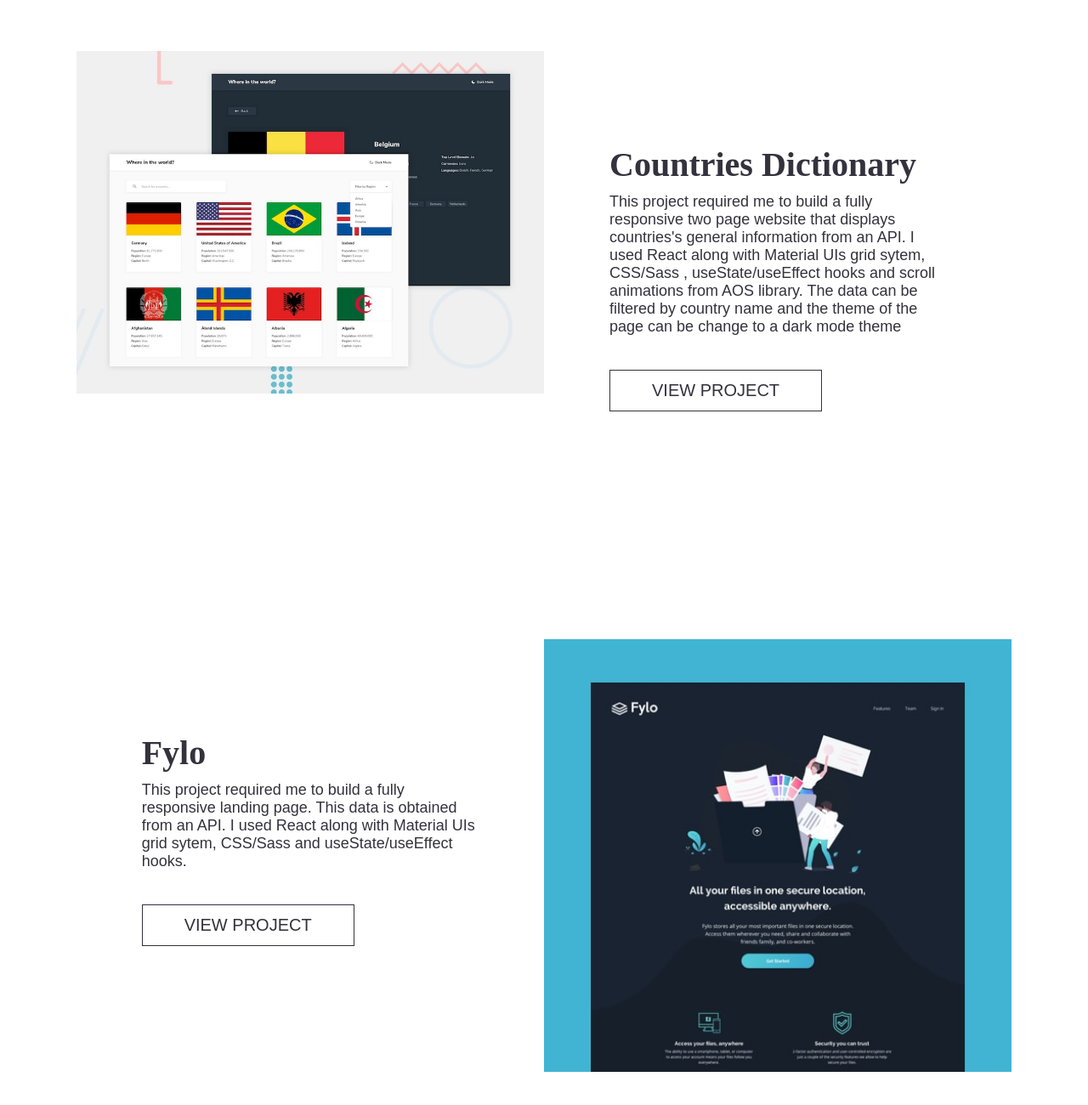
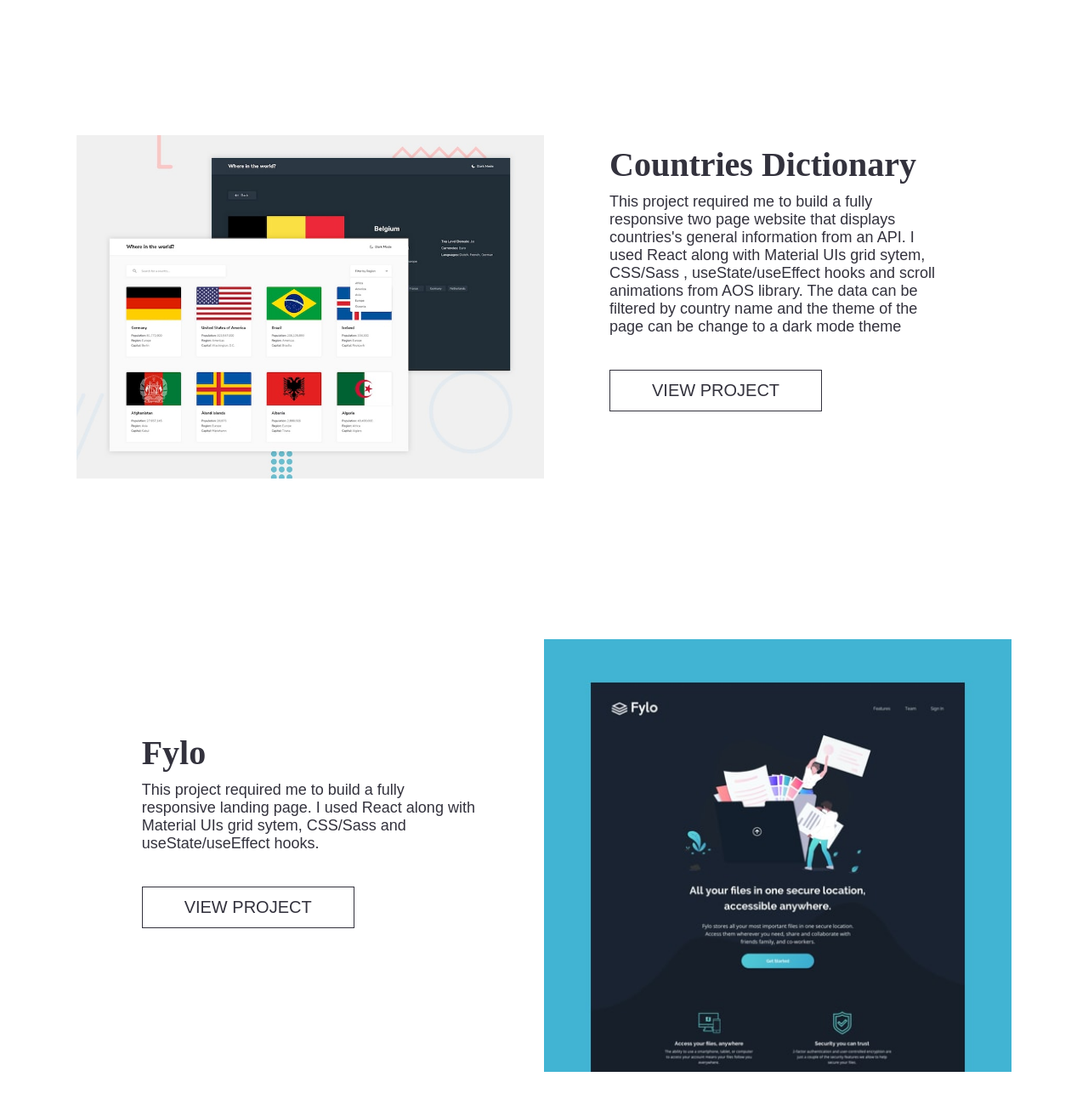
Before and after one commit to clf94-dev/personal-portfolio-react, a React (Create React App) app: page /portfolio in a window 1280 px wide. Shown: the part 1452-2752 px from the top of the page at 85% size. Built offline with nearby package versions, Linux system fonts and the light colour scheme.

Commit message:
added last projects

```diff
--- a/src/components/ProjectFullView.jsx
+++ b/src/components/ProjectFullView.jsx
@@ -14,6 +14,10 @@ import Fylo from './images/detail/image-fylo-hero.jpg';
 import CountriesDictionary from'./images/detail/countries-api-top.jpg';
 import Covid from './images/detail/covidTop.jpg';
 import Crypto from './images/detail/cryptoTop.jpg';
+import Scoot from './images/portfolio/scoot-top.jpg';
+import EasyBank from './images/portfolio/easybank-top.jpg';
+import ChatApp from './images/portfolio/chat-app-top.jpg';
+import Dine from './images/portfolio/dine-top.jpg';
 
 
 import ManageStatic from './images/detail/image-manage-preview-1.jpg';
@@ -22,6 +26,10 @@ import InsureStatic from './images/detail/image-insure-preview-1.jpg';
 import FyloStatic from './images/detail/image-fylo-preview-1.jpg';
 import CryptoStatic1 from './images/detail/cryptostatic1.jpg';
 import CovidStatic1 from './images/detail/covidstatic1.jpg';
+import ScootStatic1 from './images/portfolio/scoot-top.jpg';
+import EasyBankStatic1 from './images/portfolio/easybank-top.jpg';
+import ChatAppStatic1 from './images/portfolio/chat-app-top.jpg';
+import DineStatic1 from './images/portfolio/dine-top.jpg';
 
 import ManageStatic2 from './images/detail/image-manage-preview-2.jpg';
 import BookmarkStatic2 from './images/detail/image-bookmark-preview-2.jpg';
@@ -30,14 +38,18 @@ import FyloStatic2 from './images/detail/image-fylo-preview-2.jpg';
 import CountriesStatic from './images/detail/countries-api-static.jpeg';
 import CryptoStatic2 from './images/detail/cryptostatic2.jpg';
 import CovidStatic2 from './images/detail/covidstatic2.jpg';
+import ScootStatic2 from './images/portfolio/scoot-static.jpg';
+import EasyBankStatic2 from './images/portfolio/easybank-static.jpg';
+import ChatAppStatic2 from './images/portfolio/chat-app-static.jpg';
+import DineStatic2 from './images/portfolio/dine-static.jpg';
 
 export default function ProjectFullView(props) {
-    const ProjectTopImg = [Covid, Crypto, CountriesDictionary ,Fylo ,Manage, Bookmark, Insure ];
-    const ProjectStaticImg = [CovidStatic1,CryptoStatic1, CountriesDictionary , FyloStatic,ManageStatic, BookmarkStatic, InsureStatic];
-    const ProjectStaticImg2 = [CovidStatic2, CryptoStatic2, CountriesStatic ,FyloStatic2,ManageStatic2, BookmarkStatic2, InsureStatic2];
-    const previousProject = [6, 0, 1, 2,3,4 ,5];
-    const webLinks =["https://covid-19-tracker-clf94-dev.netlify.app/","https://crypto-price-eur-usd-tracker-clf94-dev.netlify.app/","https://countries-info-api-clf94-dev.netlify.app/","https://fylo-dark-theme-landing-page-hk1hmyywi.vercel.app/","https://manage-landing-page-26jdlsq2z.vercel.app/","https://booking-landing-page.vercel.app/", "https://insure-landing-page-gegnuifr6.vercel.app/"]
-    const nextProject = [1, 2, 3,4,5,6, 0];
+    const ProjectTopImg = [Covid, Crypto, CountriesDictionary ,Fylo ,Manage, Bookmark, Insure, Scoot, EasyBank, ChatApp, Dine ];
+    const ProjectStaticImg = [CovidStatic1,CryptoStatic1, CountriesDictionary , FyloStatic,ManageStatic, BookmarkStatic, InsureStatic, ScootStatic1, EasyBankStatic1, ChatAppStatic1, DineStatic1 ];
+    const ProjectStaticImg2 = [CovidStatic2, CryptoStatic2, CountriesStatic ,FyloStatic2,ManageStatic2, BookmarkStatic2, InsureStatic2, ScootStatic2, EasyBankStatic2, ChatAppStatic2, DineStatic2 ];
+    const previousProject = [6, 0, 1, 2,3,4 ,5,6,7,8,9,10];
+    const webLinks =["https://covid-19-tracker-clf94-dev.netlify.app/","https://crypto-price-eur-usd-tracker-clf94-dev.netlify.app/","https://countries-info-api-clf94-dev.netlify.app/","https://fylo-dark-theme-landing-page-hk1hmyywi.vercel.app/","https://manage-landing-page-26jdlsq2z.vercel.app/","https://booking-landing-page.vercel.app/", "https://insure-landing-page-gegnuifr6.vercel.app/","https://scoot-multi-page-website-git-master.clf94-dev.vercel.app/","https://easybank-landing-page-git-master.clf94-dev.vercel.app/","https://chat-app-landing-page-git-master.clf94-dev.vercel.app/","https://dine-restaurant-website-git-master.clf94-dev.vercel.app/"]
+    const nextProject = [1, 2, 3,4,5,6,7,8,9,10, 0];
 
     return (
 
--- a/src/components/ProjectRow.jsx
+++ b/src/components/ProjectRow.jsx
@@ -11,13 +11,17 @@ import Fylo from './images/portfolio/image-portfolio-fylo.jpg';
 import CountriesDictionary from'./images/detail/countries-api-top.jpg';
 import Covid from './images/detail/covidTop.jpg';
 import Crypto from './images/detail/cryptoTop.jpg';
+import Scoot from './images/portfolio/scoot-top.jpg';
+import EasyBank from './images/portfolio/easybank-top.jpg';
+import ChatApp from './images/portfolio/chat-app-top.jpg';
+import Dine from './images/portfolio/dine-top.jpg';
 
 import AOS from 'aos'
 import 'aos/dist/aos.css';
 AOS.init();
 
 function ProjectRow(props) {
-    const ProjectsImg = [Covid, Crypto, CountriesDictionary ,Fylo ,Manage, Bookmark, Insure ];
+    const ProjectsImg = [Covid, Crypto, CountriesDictionary ,Fylo ,Manage, Bookmark, Insure,Scoot, EasyBank, ChatApp, Dine ];
     return (
         <div>
             <Grid container direction="row" className={props.classes} data-aos={props.animation} data-aos-duration="1200">
--- a/src/components/pages/PortfolioData.js
+++ b/src/components/pages/PortfolioData.js
@@ -1,27 +1,27 @@
 export const PortfolioData = [{
         index: 0,
         animation: 'fade-left',
-        title: 'COVID-19 Tracker',
+        title: 'COVID-19 Tracker ',
         text: 'This project required me to build a fully responsive page that displays live data from an API. I used React along with Material UIs grid sytem, CSS/Sass , useState/useEffect hooks and scroll animations from AOS library. The data can be filtered by country name',
-        classes: 'project-row'
+        classes: 'project-row centered'
     }, {
         index: 1,
         animation: 'fade-right',
-        title: 'Crypto currency price tracker',
+        title: 'Crypto Currency Tracker ',
         text: 'This project required me to build a fully responsive  page that displays live data of crypto currency prices for USD and EUR. This data is obtained from an API. I used React along with Material UIs grid sytem, CSS/Sass and useState/useEffect hooks . The data can be filtered by crypto-currency name ',
-        classes: 'project-row reverse'
+        classes: 'project-row reverse centered'
     },
     {
         index: 2,
         animation: 'fade-left',
-        title: 'Countries Dictionary',
+        title: 'Countries Dictionary ',
         text: "This project required me to build a fully responsive two page website that displays countries's general information from an API. I used React along with Material UIs grid sytem, CSS/Sass , useState/useEffect hooks and scroll animations from AOS library. The data can be filtered by country name and the theme of the page can be change to a dark mode theme",
-        classes: 'project-row'
+        classes: 'project-row centered'
     }, {
         index: 3,
         animation: 'fade-right',
-        title: 'Fylo',
-        text: 'This project required me to build a fully responsive landing page. This data is obtained from an API. I used React along with Material UIs grid sytem, CSS/Sass and useState/useEffect hooks.  ',
+        title: 'Fylo ',
+        text: 'This project required me to build a fully responsive landing page.  I used React along with Material UIs grid sytem, CSS/Sass and useState/useEffect hooks.  ',
         classes: 'project-row reverse'
     }, {
         index: 4,
@@ -50,11 +50,27 @@ export const PortfolioData = [{
     }, {
         index: 7,
         animation: 'fade-right',
-        title: '',
-        text: 'This project required me to build a fully responsive landing page to the designs' +
-            ' provided. I used HTML5, along with CSS Grid and JavaScript for the areas that r' +
-            'equired interactivity, such as the features section. ',
+        title: 'Scoot',
+        text: 'This project required me to build a fully responsive multi page website. I used HTML5, along with CSS, Bootstrap 4, Sass and JavaScript for the areas that required interactivity, such as the navigation bar section.',
         classes: 'project-row reverse'
+    }, {
+        index: 8,
+        animation: 'fade-left',
+        title: 'EasyBank',
+        text: 'This project required me to build a fully responsive single page website. I used HTML5, along with CSS, Bootstrap 4, Sass and JavaScript for the areas that required interactivity, such as the navigation bar section.',
+        classes: 'project-row'
+    }, {
+        index: 9,
+        animation: 'fade-right',
+        title: 'Chat App ',
+        text: ' This project required me to build a fully responsive landing page to the designs provided. I used HTML5, along with CSS, Bootstrap, Sass and JavaScript for the areas that required interactivity, such as the animations.',
+        classes: 'project-row reverse centered'
+    }, {
+        index: 10,
+        animation: 'fade-left',
+        title: 'Dine',
+        text: ' This project required me to build a fully responsive two-page website. I used HTML5, along with CSS, Bootstrap 4, Sass and JavaScript for the areas that required interactivity, such as the form section.',
+        classes: 'project-row'
     }
 
 ]
--- a/src/components/styles/App.css
+++ b/src/components/styles/App.css
@@ -257,6 +257,10 @@
 
 .project-row .img-col .project-img {
   width: 100%;
+}
+
+.centered .img-col {
+  padding-top: 9%;
 }
 
 @media screen and (min-width: 756px) {
--- a/src/components/styles/App.scss
+++ b/src/components/styles/App.scss
@@ -242,6 +242,12 @@ $font-weight7: 700;
     }
 }
 
+.centered {
+    .img-col {
+        padding-top: 9%;
+    }
+}
+
 @media screen and (min-width: 756px) {
     .reverse {
         flex-flow: row-reverse;
```
Also changed, not shown: src/components/PortfolioFullProj.js (+45 -1 lines), src/components/styles/App.min.css.
